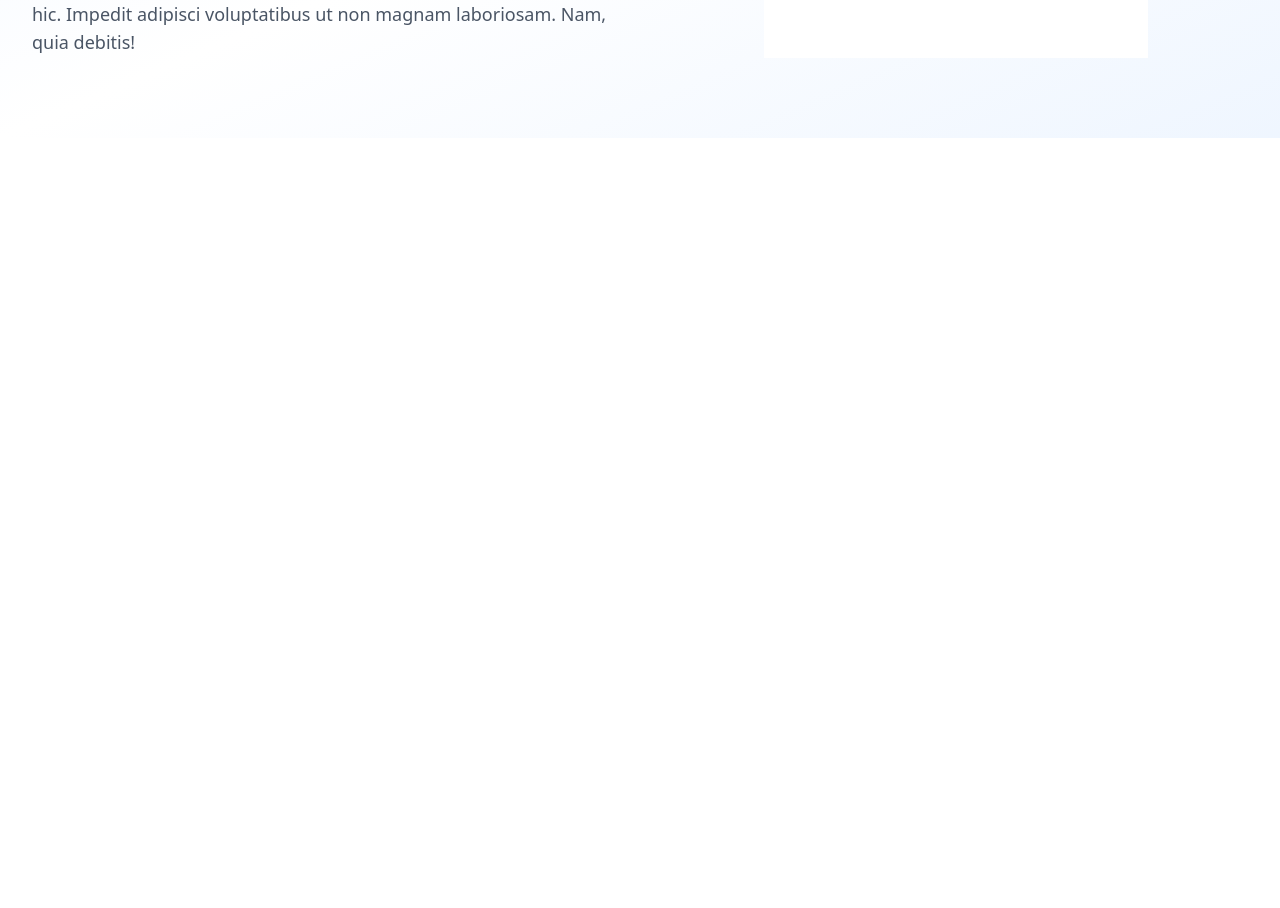
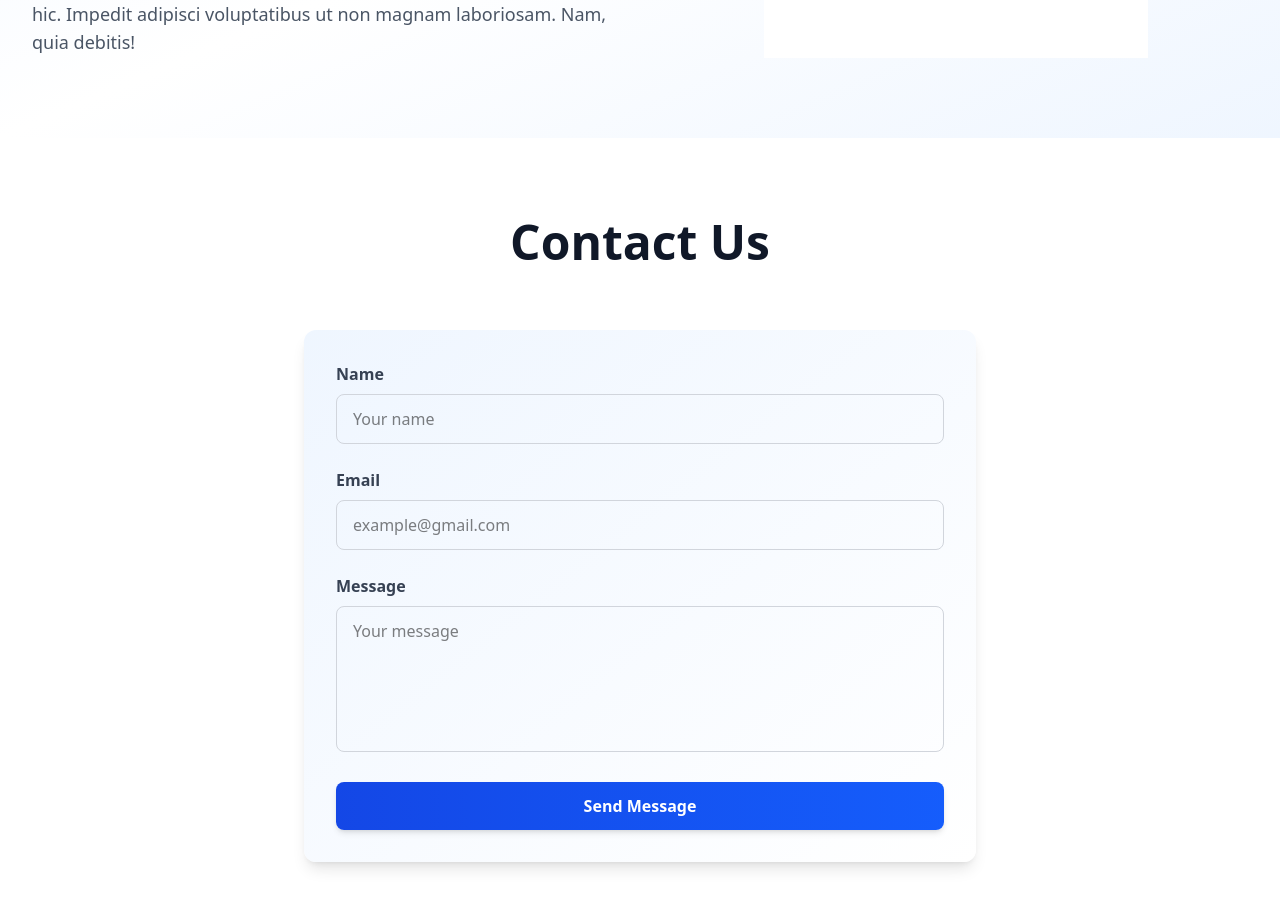
Before and after one commit to sailajasuprava/nxtrole-assignment, a React (Vite) app: page / in a window 1280 px wide. Shown: the part 1600-2508 px from the top of the page. Before the commit the page ends 1738 px from the top, so only its background shows below. Built offline with nearby package versions, Linux system fonts and the light colour scheme.

Commit message:
contact section added

```diff
--- a/src/App.jsx
+++ b/src/App.jsx
@@ -1,4 +1,5 @@
 import About from "./components/About";
+import Contact from "./components/Contact";
 import Features from "./components/Features";
 import Header from "./components/Header";
 import Hero from "./components/Hero";
@@ -10,6 +11,7 @@ function App() {
       <Hero />
       <Features />
       <About />
+      <Contact />
     </div>
   );
 }
--- /dev/null
+++ b/src/components/Contact.jsx
@@ -0,0 +1,57 @@
+const Contact = () => {
+  return (
+    <section id="contact" className="py-20 bg-white">
+      <div className="max-w-7xl mx-auto px-4 sm:px-6 lg:px-8">
+        <div className="text-center mb-16">
+          <h2 className="text-4xl md:text-5xl font-bold text-gray-900">
+            Contact Us
+          </h2>
+        </div>
+
+        <div className="max-w-2xl mx-auto">
+          <div className="bg-linear-to-br from-blue-50 to-white p-8 rounded-xl shadow-lg">
+            <div className="mb-6">
+              <label className="block text-gray-700 font-semibold mb-2">
+                Name
+              </label>
+              <input
+                type="text"
+                name="name"
+                className="w-full px-4 py-3 rounded-lg border border-gray-300 focus:border-blue-500 focus:ring-2 focus:ring-blue-200 transition-all duration-200 outline-none"
+                placeholder="Your name"
+              />
+            </div>
+
+            <div className="mb-6">
+              <label className="block text-gray-700 font-semibold mb-2">
+                Email
+              </label>
+              <input
+                type="email"
+                name="email"
+                className="w-full px-4 py-3 rounded-lg border border-gray-300 focus:border-blue-500 focus:ring-2 focus:ring-blue-200 transition-all duration-200 outline-none"
+                placeholder="example@gmail.com"
+              />
+            </div>
+
+            <div className="mb-6">
+              <label className="block text-gray-700 font-semibold mb-2">
+                Message
+              </label>
+              <textarea
+                name="message"
+                rows={5}
+                className="w-full px-4 py-3 rounded-lg border border-gray-300 focus:border-blue-500 focus:ring-2 focus:ring-blue-200 transition-all duration-200 outline-none resize-none"
+                placeholder="Your message"
+              ></textarea>
+            </div>
+
+            <button className="btn w-full px-6 py-3">Send Message</button>
+          </div>
+        </div>
+      </div>
+    </section>
+  );
+};
+
+export default Contact;
--- a/src/components/Hero.jsx
+++ b/src/components/Hero.jsx
@@ -4,7 +4,7 @@ const Hero = () => {
   return (
     <section
       id="home"
-      className="max-w-7xl mx-auto py-16 px-4 sm:px-6 lg:px-8 bg-blue-50"
+      className="max-w-7xl mx-auto py-16 px-4 sm:px-6 lg:px-8 bg-linear-to-br from-blue-50 to-white"
     >
       <div className="text-center py-16 md:py-24 space-y-4">
         <h1 className="text-4xl md:text-6xl font-bold text-gray-900">
```
